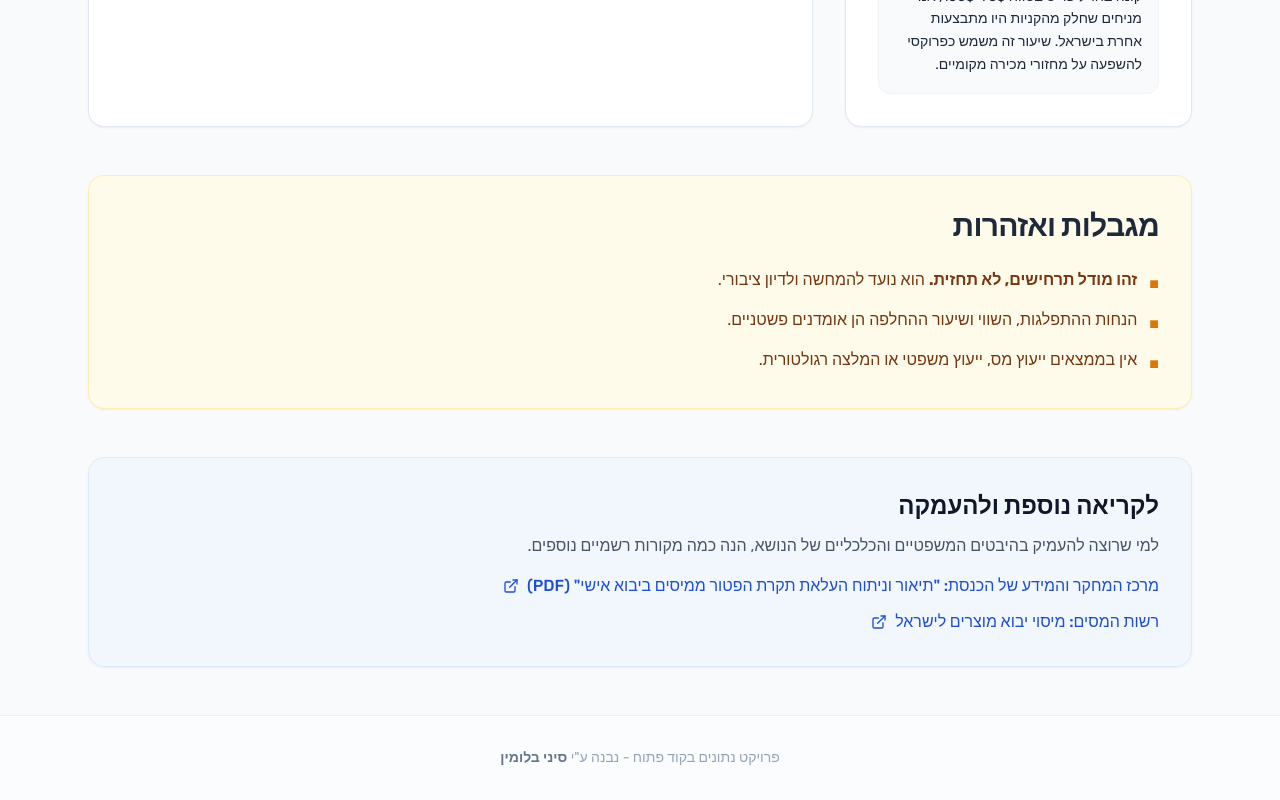
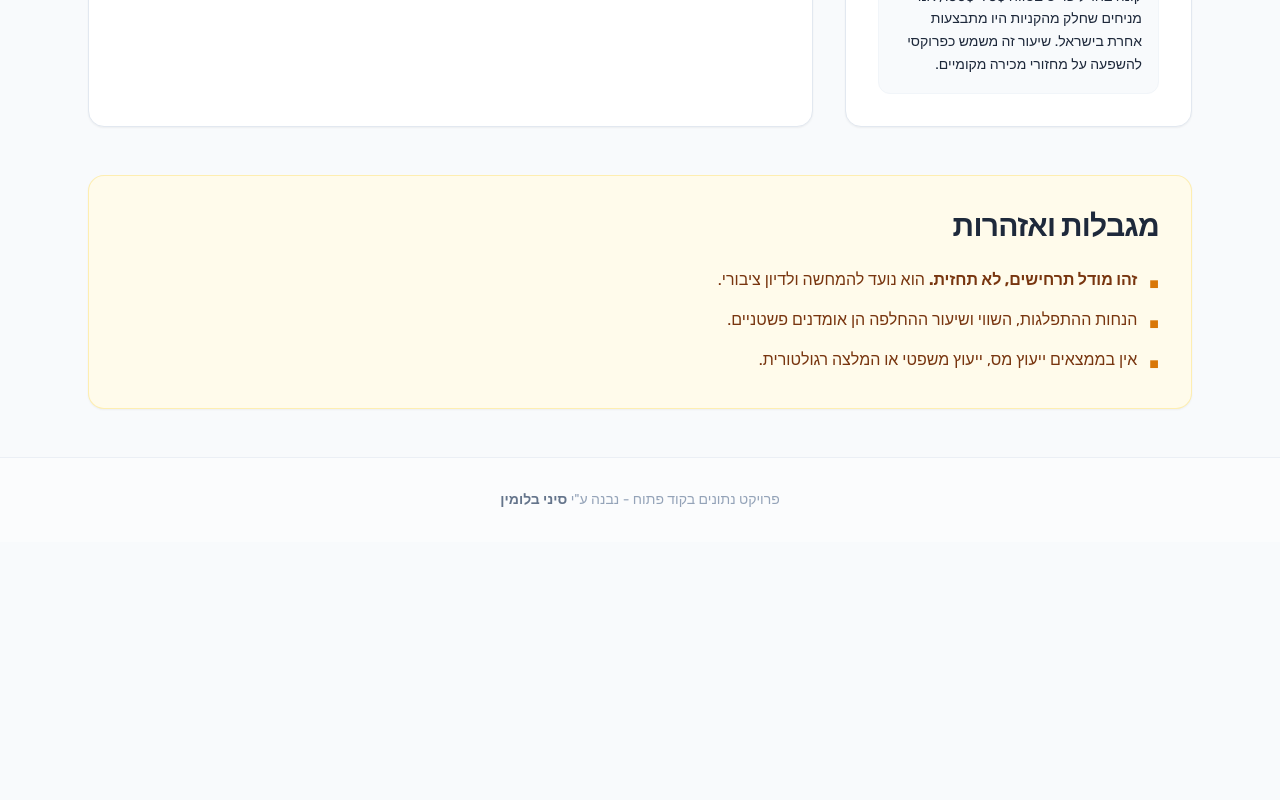
Before and after one commit to sinayblumin/75vs150, a Next.js app: page /methodology in a window 1280 px wide. Shown: the part 1924-2724 px from the top of the page. After the commit the page ends 2466 px from the top, so only its background shows below. Built offline with nearby package versions, Linux system fonts and the light colour scheme; a web font is replaced by a local one.

Commit message:
feat: fixed methodology page

```diff
--- a/app/methodology/page.tsx
+++ b/app/methodology/page.tsx
@@ -248,36 +248,6 @@ export default function MethodologyPage() {
                 </ul>
             </section>
 
-            <section className="bg-blue-50/60 p-8 rounded-2xl border border-blue-100 shadow-sm">
-                <h2 className="text-xl md:text-2xl font-heading font-bold text-slate-900 mb-3">לקריאה נוספת ולהעמקה</h2>
-                <p className="text-slate-600 text-sm md:text-base mb-4 leading-relaxed">
-                    למי שרוצה להעמיק בהיבטים המשפטיים והכלכליים של הנושא, הנה כמה מקורות רשמיים נוספים.
-                </p>
-                <ul className="space-y-3 text-sm md:text-base">
-                    <li>
-                        <a
-                            href="https://fs.knesset.gov.il/globaldocs/MMM/1f31f6ca-80f7-ef11-815e-005056aac6c3/2_1f31f6ca-80f7-ef11-815e-005056aac6c3_11_21125.pdf"
-                            target="_blank"
-                            rel="noopener noreferrer"
-                            className="inline-flex items-center gap-2 text-blue-700 hover:text-blue-900 font-medium"
-                        >
-                            מרכז המחקר והמידע של הכנסת: "תיאור וניתוח העלאת תקרת הפטור ממיסים ביבוא אישי" (PDF)
-                            <ExternalLink className="w-4 h-4" />
-                        </a>
-                    </li>
-                    <li>
-                        <a
-                            href="https://www.gov.il/he/service/customs-tax-calculation-import-by-israelis"
-                            target="_blank"
-                            rel="noopener noreferrer"
-                            className="inline-flex items-center gap-2 text-blue-700 hover:text-blue-900 font-medium"
-                        >
-                            רשות המסים: מיסוי יבוא מוצרים לישראל
-                            <ExternalLink className="w-4 h-4" />
-                        </a>
-                    </li>
-                </ul>
-            </section>
         </div>
     );
 }
```
